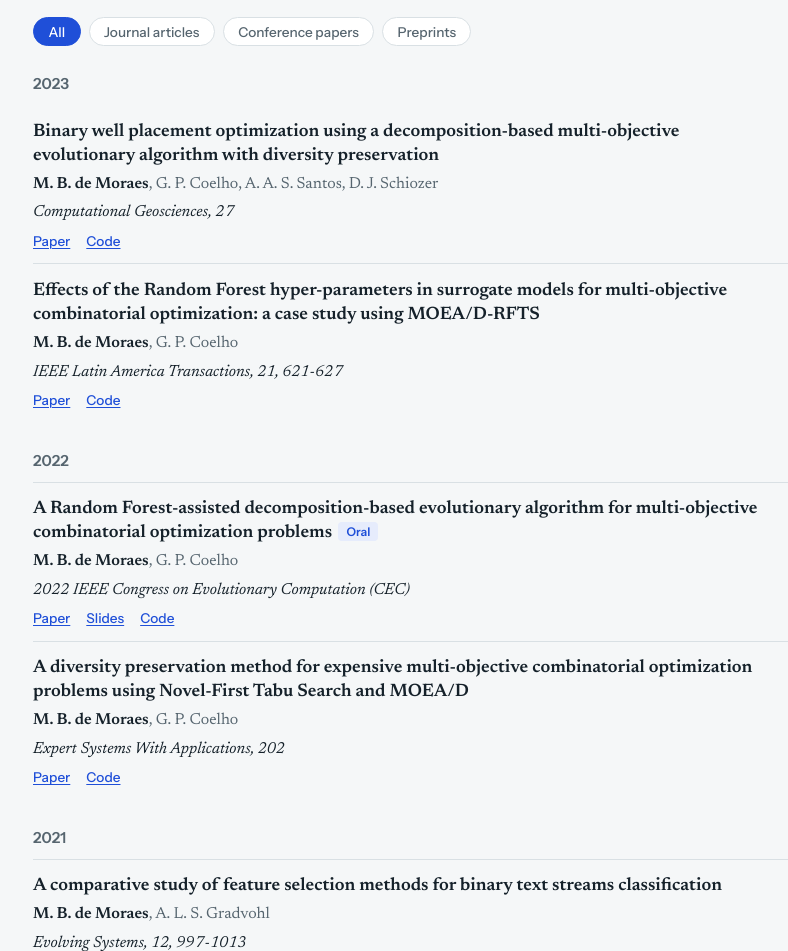
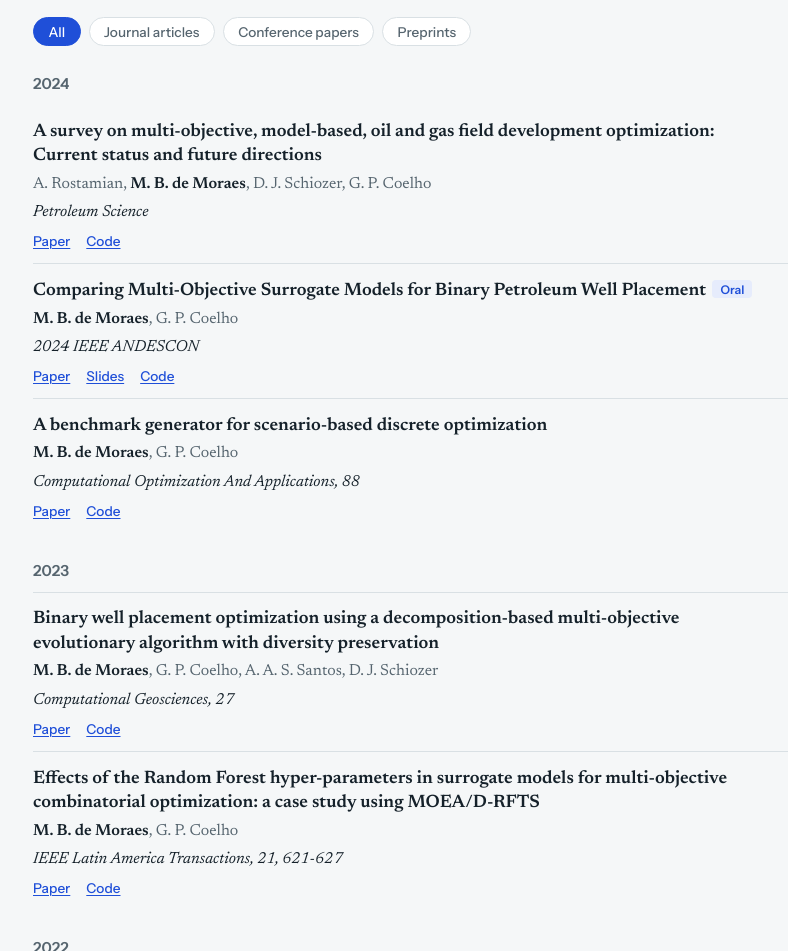
Before and after one commit to mbdemoraes/mbdemoraes.github.io, a plain HTML site: page index.html in a window 1280 px wide. Shown: the part 943-1894 px from the top of the page, without its empty margins (367-1155 px from the left). Drawn offline with Linux system fonts and the light colour scheme.

Commit message:
Update index.html

```diff
--- a/index.html
+++ b/index.html
@@ -185,6 +185,25 @@ footer{font:.85rem var(--sans);color:var(--muted);padding-top:1.5rem;border-top:
   </div>
   <div id="pubs">
     <!-- EDIT: copy one .pub block per paper. Set data-type to journal, conference, or preprint. -->
+    <h3 class="year">2024</h3>
+     <article class="pub" data-type="journal">
+      <p class="title">A survey on multi-objective, model-based, oil and gas field development optimization: Current status and future directions</p>
+      <p class="authors">A. Rostamian, <b>M. B. de Moraes</b>, D. J. Schiozer, G. P. Coelho</p>
+      <p class="venue">Petroleum Science</p>
+      <div class="links"><a href="https://doi.org/10.1007/s10589-024-00551-1">Paper</a><a href="#">Code</a></div>
+    </article>
+    <article class="pub" data-type="conference">
+      <p class="title">Comparing Multi-Objective Surrogate Models for Binary Petroleum Well Placement<span class="badge">Oral</span></p>
+      <p class="authors"><b>M. B. de Moraes</b>, G. P. Coelho</p>
+      <p class="venue">2024 IEEE ANDESCON</p>
+      <div class="links"><a href="https://doi.org/10.1109/ANDESCON61840.2024.10755800">Paper</a><a href="#">Slides</a><a href="#">Code</a></div>
+    </article>
+    <article class="pub" data-type="journal">
+      <p class="title">A benchmark generator for scenario-based discrete optimization</p>
+      <p class="authors"><b>M. B. de Moraes</b>, G. P. Coelho</p>
+      <p class="venue">Computational Optimization And Applications, 88</p>
+      <div class="links"><a href="https://doi.org/10.1007/s10589-024-00551-1">Paper</a><a href="#">Code</a></div>
+    </article>
     <h3 class="year">2023</h3>
     <article class="pub" data-type="journal">
       <p class="title">Binary well placement optimization using a decomposition-based multi-objective evolutionary algorithm with diversity preservation</p>
```
